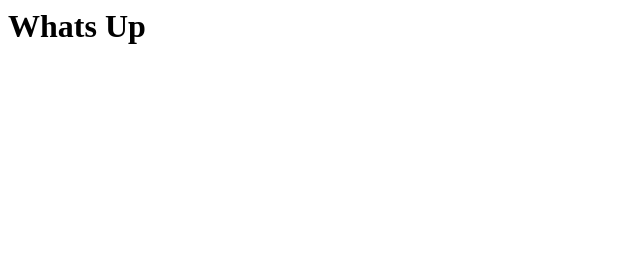
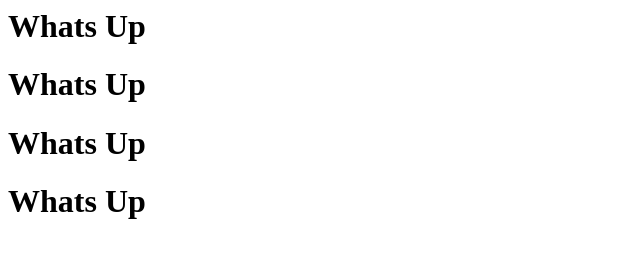
Before and after one commit to nenadben/folder1, a plain HTML site: page index.html in a window 1280 px wide. Shown: the whole page, without its empty margins (0-640 px from the left). Drawn offline with Linux system fonts and the light colour scheme.

Commit message:
Update index.html
new change

```diff
--- a/index.html
+++ b/index.html
@@ -1 +1,4 @@
 <h1>Whats Up</h1>
+<h1>Whats Up</h1>
+<h1>Whats Up</h1>
+<h1>Whats Up</h1>
```
